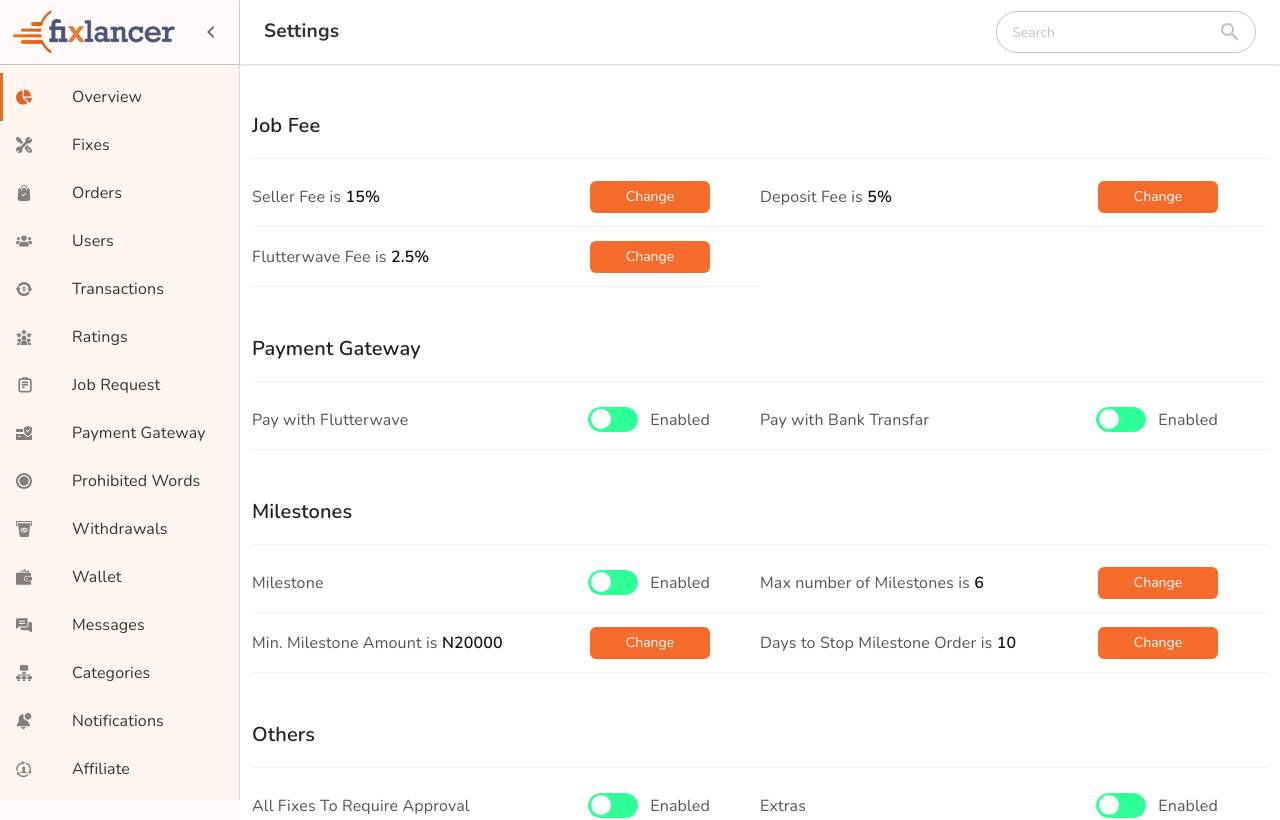
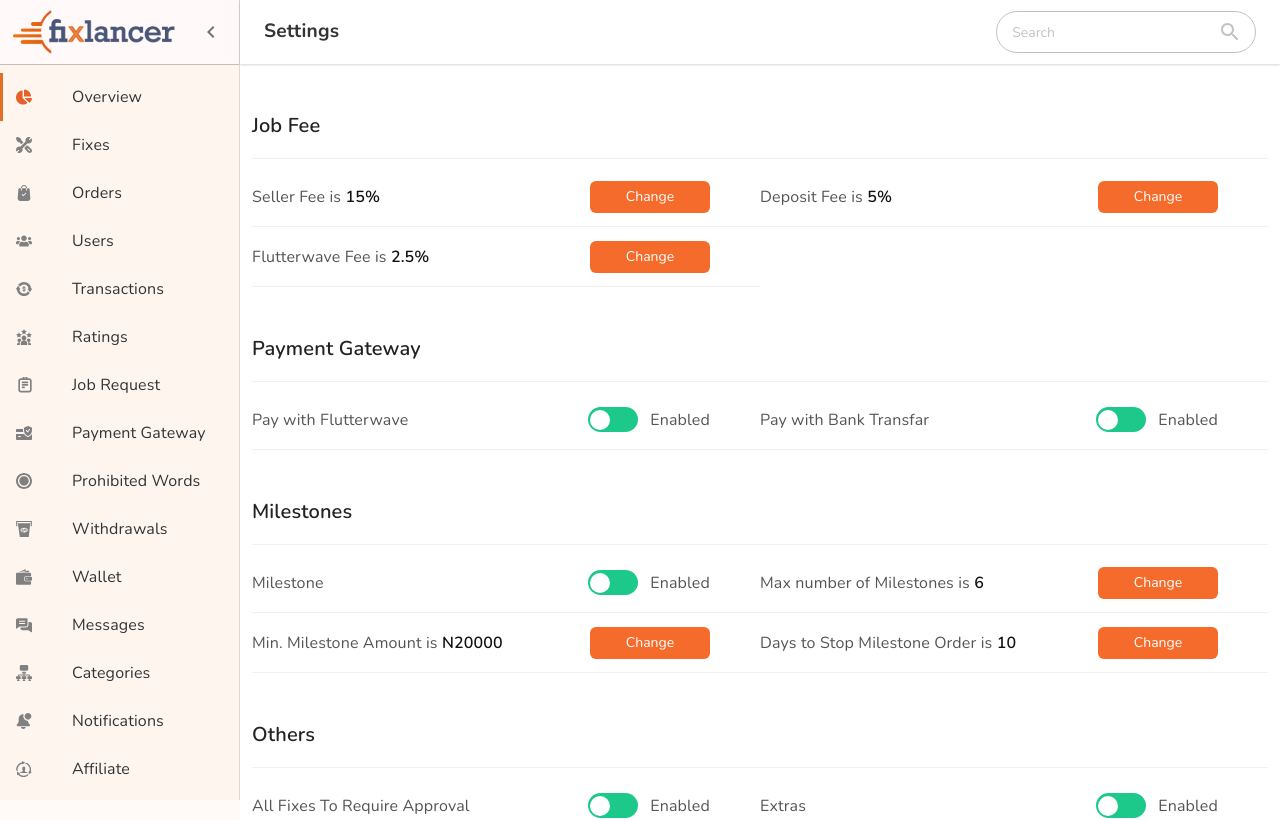
Before and after one commit to mahadia-islam/new_next_app, a Next.js app: page /admin/settings in a window 1280 px wide. Shown: the top 820 px of the page. Built offline with nearby package versions, Linux system fonts and the light colour scheme.

Commit message:
color changed of checkbox

```diff
--- a/pages/admin/settings/settings.module.scss
+++ b/pages/admin/settings/settings.module.scss
@@ -89,8 +89,8 @@
         }
 
         .toggle_track {
-          background: rgb(47, 255, 151);
-          border: 1px solid rgb(47, 255, 151);
+          background: #1CC88A;
+          border: #1CC88A;
           border-radius: 100px;
           cursor: pointer;
           display: -webkit-box;
```
